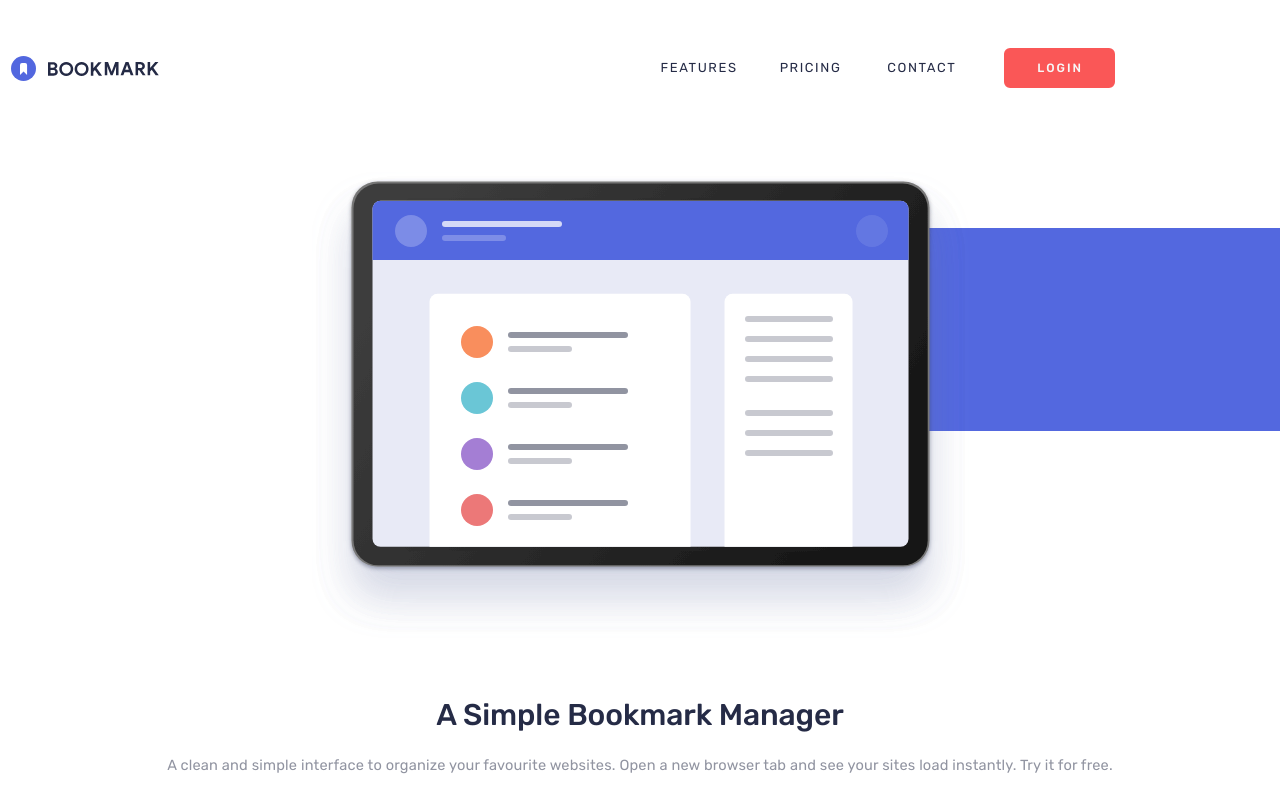
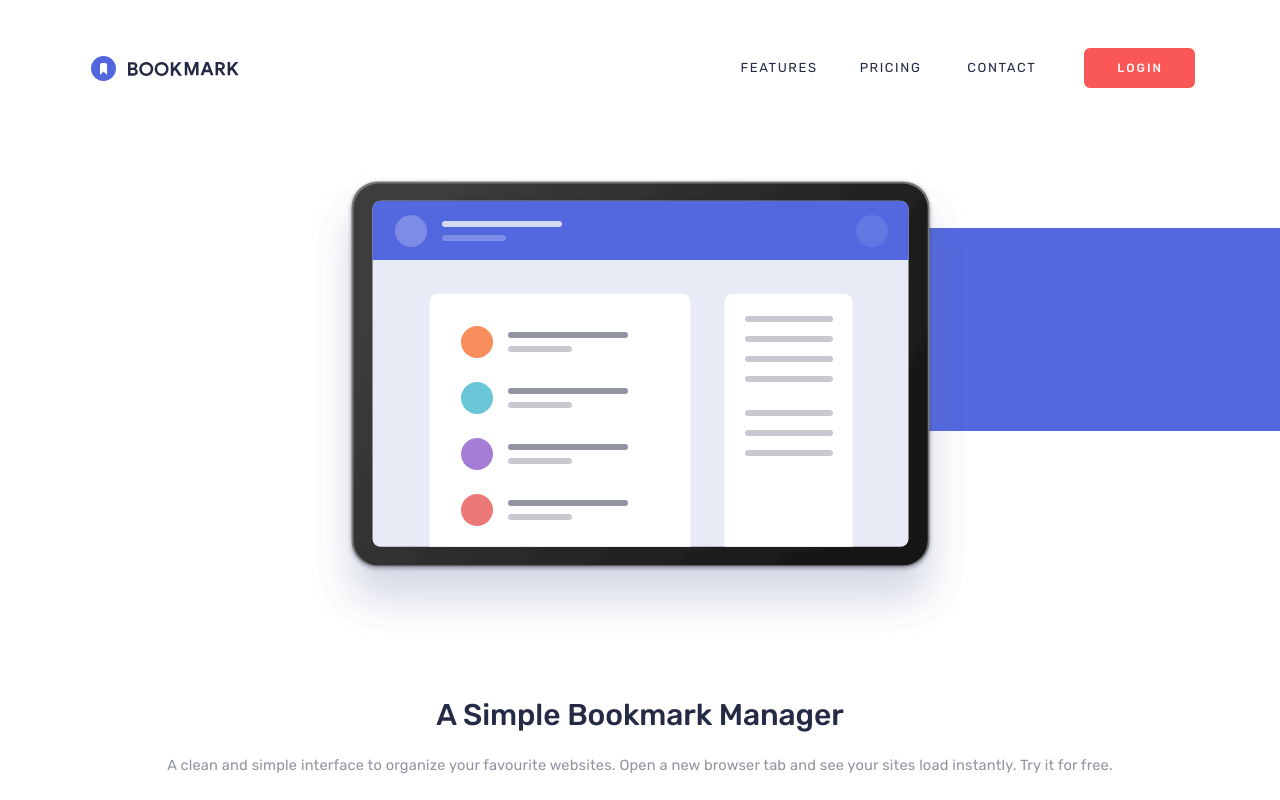
Before and after one commit to pawelpiotrowski38/bookmark-landing-page, a React (Vite) app: page / in a window 1280 px wide. Shown: the top 800 px of the page. Built offline with nearby package versions, Linux system fonts and the light colour scheme.

Commit message:
Set width of main container to 100%

```diff
--- a/src/styles/base/_globals.scss
+++ b/src/styles/base/_globals.scss
@@ -14,6 +14,11 @@ body {
 #root {
     display: flex;
     flex-direction: column;
+    align-items: center;
     min-height: 100vh;
     overflow-x: clip;
 }
+
+main {
+    width: 100%;
+}
```
